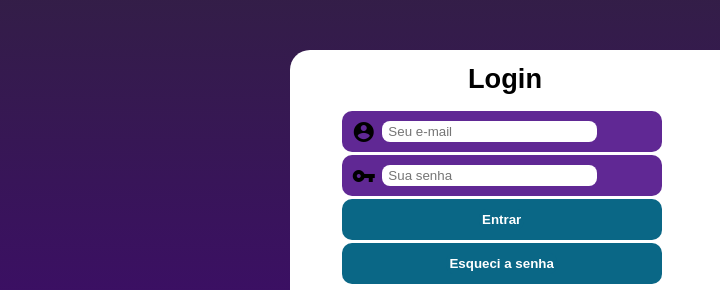
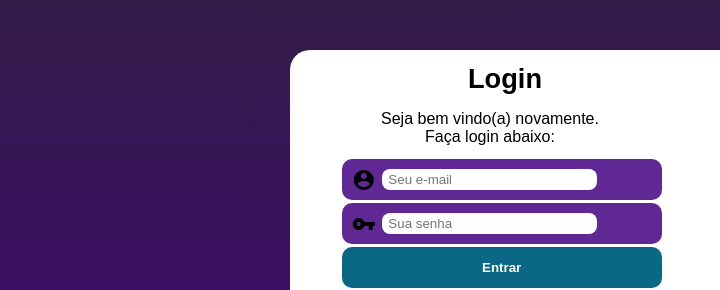
Before and after one commit to luizrodrigues12/projeto-login, a plain HTML site: page index.html in a window 1280 px wide. Shown: the part 200-490 px from the top of the page, 0-720 px from the left. Drawn offline with Linux system fonts and the light colour scheme; grey boxes are pictures that could not be loaded.

Commit message:
Atualizando projeto-login

```diff
--- a/estilos/media-query.css
+++ b/estilos/media-query.css
@@ -24,12 +24,16 @@
         margin-top: 8px;
     }
 
-    main p {
+    #textotelamaior {
+        display: block;
         font-size: 1em;
         text-align: center;
-        margin: 0px;
+        margin: 10px 0px;
         width: 400px;
         padding-top: 0px;
+    }
+
+    #textotelamenor {
         display: none;
     }
 
--- a/estilos/style.css
+++ b/estilos/style.css
@@ -38,7 +38,11 @@ main h1 {
     font-size: 1.7em;
 }
 
-main p {
+#textotelamaior {
+    display: none;
+}
+
+#textotelamenor {
     text-align: center;
     padding: 10px;
     line-height: 1.3em;
--- a/index.html
+++ b/index.html
@@ -13,6 +13,7 @@
     <main>
         <img src="imagens/pexels-ricardo-esquivel-1662159.jpg" alt="foto de prédio">
         <h1>Login</h1>
+        <p id="textotelamaior">Seja bem vindo(a) novamente. <br> Faça login abaixo:</p>
         <p id="textotelamenor">Seja bem vindo(a) novamente. <br> Faça login nos campos abaixo para acessar sua conta.</p>
         <form action="cadastro.py" method="post" autocomplete="on">
             <div>
```
